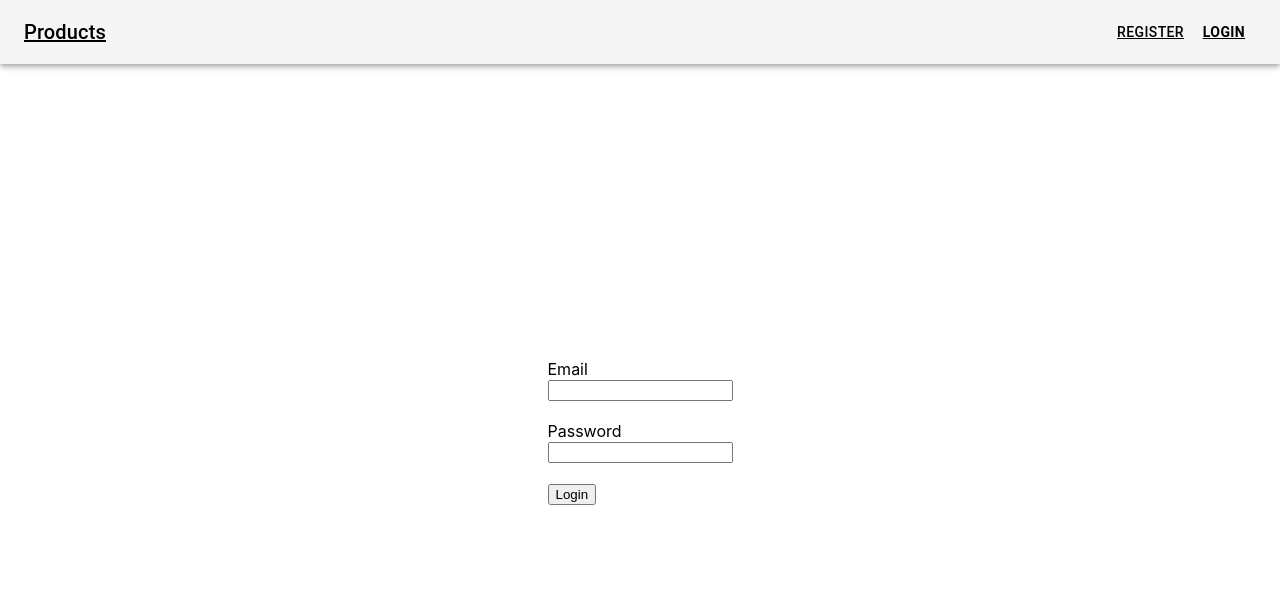
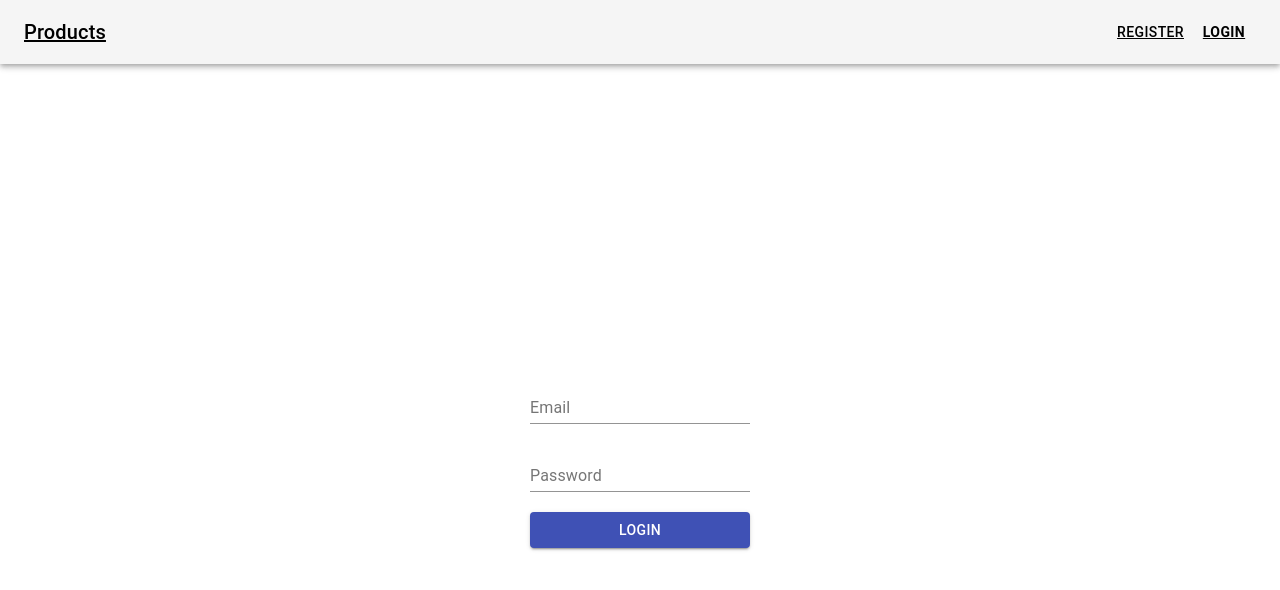
Before and after one commit to romanmashkovskiy/promotion-react-client, a React (Create React App) app: page /login in a window 1280 px wide. Shown: the top 590 px of the page. Built offline with nearby package versions, Linux system fonts and the light colour scheme; no server answers.

Commit message:
app view update

```diff
--- a/src/UI/Button.js
+++ b/src/UI/Button.js
@@ -1,13 +1,16 @@
 import React from 'react';
+import Button from '@material-ui/core/Button';
 
-const Button = ({ value, isSubmitting, handleSubmit, type }) => (
-    <button
+const ButtonForm = ({ value, isSubmitting, handleSubmit, type }) => (
+    <Button
+        variant='contained'
+        color='primary'
         type={type}
         disabled={isSubmitting}
         onClick={handleSubmit}
     >
         {value}
-    </button>
+    </Button>
 );
 
-export default Button;
+export default ButtonForm;
--- a/src/UI/Container.js
+++ b/src/UI/Container.js
@@ -2,11 +2,12 @@ import styled from 'styled-components';
 
 const Container = styled.div`
     width: 100%;
-    height: calc(100vh - 64px);
+    min-height: calc(100vh - 64px);
     display: flex;
     align-items: center;
     justify-content: center;
     flex-direction: column;
+    padding: 30px 0;
 `;
 
 export default Container;
--- a/src/UI/Input.js
+++ b/src/UI/Input.js
@@ -1,40 +1,50 @@
 import React from 'react';
-import FieldError from './FieldError';
 import { getIn } from 'formik';
-import styled from 'styled-components';
+import { makeStyles } from '@material-ui/core/styles';
+import FormControl from '@material-ui/core/FormControl';
+import FormHelperText from '@material-ui/core/FormHelperText';
+import Input from '@material-ui/core/Input';
+import InputLabel from '@material-ui/core/InputLabel';
 
-const Wrapper = styled.div`
-    margin-bottom: 20px;
-`;
+const useStyles = makeStyles(() => ({
+    formControl: {
+        marginBottom: 20,
+    },
+    error: {
+        color: 'red'
+    }
+}));
 
-const Input = ({ name, handleChange, handleBlur, values, errors, touched, type, label }) => {
+const InputForm = ({ name, handleChange, handleBlur, values, errors, touched, type, label, multiline, rows }) => {
     const value = getIn(values, name);
     const error = getIn(errors, name);
     const isTouched = getIn(touched, name);
 
+    const classes = useStyles();
+
     return (
-        <Wrapper>
-            <div>
-                <label>{label}</label>
-            </div>
-            <div>
-                <input
+        <FormControl className={classes.formControl}>
+            <InputLabel htmlFor={name}>
+                {label}
+            </InputLabel>
+            <Input
+                id={name}
                 name={name}
                 onChange={handleChange}
                 onBlur={handleBlur}
                 value={value}
                 autoComplete='off'
                 type={type}
-                    multiple
+                multiline={multiline}
+                rows={6}
             />
-            </div>
             {isTouched && error && (
-                <FieldError>
+                <FormHelperText className={classes.error}>
                     {error}
-                </FieldError>
+                </FormHelperText>
             )}
-        </Wrapper>
+        </FormControl>
     );
 };
 
-export default Input;
+export default InputForm;
--- a/src/UI/InputFile.js
+++ b/src/UI/InputFile.js
@@ -1,39 +1,47 @@
 import React from 'react';
-import styled from 'styled-components';
 import { getIn } from 'formik';
 import { FieldArray } from 'formik';
-import FieldError from './FieldError';
 import ImagePreview from './ImagePreview';
+import { makeStyles } from '@material-ui/core/styles';
+import Button from '@material-ui/core/Button';
+import FormControl from '@material-ui/core/FormControl';
+import FormHelperText from '@material-ui/core/FormHelperText';
+import GridList from '@material-ui/core/GridList';
+import GridListTile from '@material-ui/core/GridListTile';
 
 const quantityLimitOfFilesToDownload = 10;
 const sizeLimitOfFilesToDownload = 15 * 1024 * 1024;
 
-const Wrapper = styled.div`
-    position: relative;
-    margin-bottom: 20px;
-`;
-
-const StyledLabel = styled.label`
-    display: block;
-	cursor: pointer;
-	border: 1px solid black;
-
-	input {
-		display: none;
-	}
-`;
-
-const AddIcon = styled.div`
-    cursor: pointer;
-	position: absolute;
-	top: 1px;
-	right: 6px;
-`;
+const useStyles = makeStyles(() => ({
+    formControl: {
+        marginBottom: 20,
+        width: '100%'
+    },
+    button: {
+      width: '100%'
+    },
+    error: {
+        color: 'red'
+    },
+    root: {
+        display: 'flex',
+        flexWrap: 'wrap',
+        justifyContent: 'space-around',
+        overflow: 'hidden',
+        marginBottom: 20
+    },
+    gridList: {
+        width: 200,
+        height: 200,
+    },
+}));
 
 const InputFile = ({ name, nameDeleted, values, handleBlur, touched, errors, setFieldValue }) => {
     const value = getIn(values, name);
     const error = getIn(errors, name);
     const isTouched = getIn(touched, name);
+
+    const classes = useStyles();
 
     const onChange = event => {
         const file = event.target.files[0];
@@ -50,52 +58,50 @@ const InputFile = ({ name, nameDeleted, values, handleBlur, touched, errors, set
 
     return (
         <FieldArray
-            name={ name }
-            render={ arrayHelpers => (
+            name={name}
+            render={arrayHelpers => (
                 <>
-                    {
-                        value.map((item, index) => {
-                                return (
-                                    <Wrapper key={ index }>
+                    <div className={classes.root}>
+                        <GridList cellHeight={150} className={classes.gridList} cols={1}>
+                            {value.map((item, index) => (
+                                <GridListTile key={index} cols={1}>
                                     <ImagePreview
-                                            backgroundImage={ item }
-                                            deleteImage={ () => {
+                                        key={index}
+                                        backgroundImage={item}
+                                        deleteImage={() => {
                                             if (item.s3Key) {
                                                 setFieldValue(nameDeleted, values[nameDeleted].concat(item));
                                             }
                                             arrayHelpers.remove(index);
-                                            } }
+                                        }}
                                     />
-                                    </Wrapper>
-                                )
-                            }
-                        )
-                    }
-
-                    <Wrapper>
-                        <StyledLabel
-                            isTouched={ isTouched }
-                            error={ error }
-                        >
+                                </GridListTile>
+                            ))}
+                        </GridList>
+                    </div>
+                    <FormControl className={classes.formControl}>
                         <input
                             type='file'
-                                onChange={ onChange }
+                            onChange={onChange}
                             accept='image/*'
-                                onBlur={ handleBlur }
+                            onBlur={handleBlur}
+                            style={{ display: 'none' }}
+                            id={name}
+                            multiple
                         />
-                            <span>Choose a File</span>
-                            <AddIcon>
-                                <i className='fas fa-plus'/>
-                            </AddIcon>
-                        </StyledLabel>
-                        { isTouched && error && (
-                            <FieldError>
-                                { error }
-                            </FieldError>
-                        ) }
-                    </Wrapper>
+                        <label htmlFor={name}>
+                            <Button variant='contained' component='span' className={classes.button}>
+                                Upload Pictures
+                            </Button>
+                        </label>
+                        {isTouched && error && (
+                            <FormHelperText className={classes.error}>
+                                {error}
+                            </FormHelperText>
+                        )}
+                    </FormControl>
                 </>
-            ) }
+            )}
         />
     );
 };
--- a/src/UI/Textarea.js
+++ /dev/null
@@ -1,36 +0,0 @@
-import React from 'react';
-import FieldError from './FieldError';
-import { getIn } from 'formik';
-import styled from 'styled-components';
-
-const Wrapper = styled.div`
-    margin-bottom: 20px;
-`;
-
-export default ({ name, handleChange, handleBlur, values, errors, touched, type, label }) => {
-    const value = getIn(values, name);
-    const error = getIn(errors, name);
-    const isTouched = getIn(touched, name);
-
-    return (
-        <Wrapper>
-            <div>
-                <label>{label}</label>
-            </div>
-            <div>
-                <textarea
-                    name={name}
-                    onChange={handleChange}
-                    onBlur={handleBlur}
-                    value={value}
-                    autoComplete='off'
-                />
-            </div>
-            {isTouched && error && (
-                <FieldError>
-                    {error}
-                </FieldError>
-            )}
-        </Wrapper>
-    );
-};
--- a/src/components/AddProduct/form/index.js
+++ b/src/components/AddProduct/form/index.js
@@ -2,9 +2,9 @@ import React from 'react';
 import { Formik } from 'formik';
 import * as Yup from 'yup';
 
+import { makeStyles } from '@material-ui/core/styles';
 import Input from '../../../UI/Input';
 import InputFile from '../../../UI/InputFile';
-import Textarea from '../../../UI/Textarea';
 import Button from '../../../UI/Button';
 
 
@@ -18,20 +18,31 @@ const AddProductSchema = Yup.object().shape({
         .min(1, 'Minimum 1 picture'),
 });
 
+const useStyles = makeStyles(() => ({
+    container: {
+        display: 'flex',
+        flexDirection: 'column',
+    },
+}));
+
 const AddProductForm = ({ initialValues, handleSubmit, changeProduct }) => {
+    const classes = useStyles();
+
     const renderForm = (formProps) => {
         return (
-            <form onSubmit={formProps.handleSubmit}>
+            <form onSubmit={formProps.handleSubmit} className={classes.container}>
                 <Input
                     {...formProps}
                     label='Title'
                     name='title'
                     type='text'
                 />
-                <Textarea
+                <Input
                     {...formProps}
                     label='Description'
                     name='description'
+                    type='text'
+                    multiline={true}
                 />
                 <InputFile
                     {...formProps}
--- a/src/components/Login/form/index.js
+++ b/src/components/Login/form/index.js
@@ -2,6 +2,7 @@ import React from 'react';
 import { Formik } from 'formik';
 import * as Yup from 'yup';
 
+import { makeStyles } from '@material-ui/core/styles';
 import Input from '../../../UI/Input';
 import Button from '../../../UI/Button';
 
@@ -14,10 +15,19 @@ const LoginSchema = Yup.object().shape({
         .required('Password is required.')
 });
 
+const useStyles = makeStyles(() => ({
+    container: {
+        display: 'flex',
+        flexDirection: 'column',
+    },
+}));
+
 const LoginForm = ({ initialValues, handleSubmit }) => {
+    const classes = useStyles();
+
     const renderForm = (formProps) => {
         return (
-            <form onSubmit={formProps.handleSubmit}>
+            <form onSubmit={formProps.handleSubmit} className={classes.container}>
                 <Input
                     {...formProps}
                     label='Email'
--- a/src/components/ProductPage/form/index.js
+++ b/src/components/ProductPage/form/index.js
@@ -2,8 +2,8 @@ import React from 'react';
 import { Formik } from 'formik';
 import * as Yup from 'yup';
 
+import { makeStyles } from '@material-ui/core/styles';
 import Input from '../../../UI/Input';
-import Textarea from '../../../UI/Textarea';
 import Button from '../../../UI/Button';
 
 
@@ -14,20 +14,31 @@ const AddReviewSchema = Yup.object().shape({
         .required('Text is required.')
 });
 
+const useStyles = makeStyles(() => ({
+    container: {
+        display: 'flex',
+        flexDirection: 'column',
+    },
+}));
+
 const AddReviewForm = ({ initialValues, handleSubmit }) => {
+    const classes = useStyles();
+
     const renderForm = (formProps) => {
         return (
-            <form onSubmit={formProps.handleSubmit}>
+            <form onSubmit={formProps.handleSubmit} className={classes.container}>
                 <Input
                     {...formProps}
                     label='Rating'
                     name='rating'
                     type='number'
                 />
-                <Textarea
+                <Input
                     {...formProps}
                     label='Text'
                     name='text'
+                    type='text'
+                    multiline={true}
                 />
                 <Button
                     {...formProps}
--- a/src/components/ProductPage/index.js
+++ b/src/components/ProductPage/index.js
@@ -4,8 +4,30 @@ import Container from '../../UI/Container';
 import AddReviewForm from './form';
 import axiosClient from '../../utils/axiosConfig';
 import { useStateValue } from '../../store';
-import { GET_PRODUCT_FAILURE, GET_PRODUCT_REQUEST, GET_PRODUCT_SUCCESS } from '../../store/reducers/products';
+import {
+    GET_PRODUCT_FAILURE,
+    GET_PRODUCT_REQUEST,
+    GET_PRODUCT_SUCCESS
+} from '../../store/reducers/products';
 import ProductPicture from '../../UI/ProductPicture';
+import { makeStyles } from '@material-ui/core/styles';
+import GridList from '@material-ui/core/GridList';
+import GridListTile from '@material-ui/core/GridListTile';
+import Typography from '@material-ui/core/Typography';
+
+const useStyles = makeStyles(() => ({
+    root: {
+        display: 'flex',
+        flexWrap: 'wrap',
+        justifyContent: 'space-around',
+        overflow: 'hidden',
+        marginBottom: 20
+    },
+    gridList: {
+        width: 320,
+        height: 300,
+    },
+}));
 
 const ProductPage = ({ match }) => {
     const [state, dispatch] = useStateValue();
@@ -15,6 +37,8 @@ const ProductPage = ({ match }) => {
     const { isAuthenticated } = state.auth;
 
     const { id } = match.params;
+
+    const classes = useStyles();
 
     const getProduct = async (id) => {
         try {
@@ -74,31 +98,44 @@ const ProductPage = ({ match }) => {
     if (currentProduct) {
         return (
             <Container>
-                <div style={ { marginBottom: '50px' } }>
-                    <p>title: { currentProduct.title }</p>
-                    <p>description: { currentProduct.description }</p>
+                <div style={{ marginBottom: '50px' }}>
+                    <Typography variant="h4" gutterBottom>
+                        title: {currentProduct.title}
+                    </Typography>
+                    <Typography variant="body1" gutterBottom>
+                        description: {currentProduct.description}
+                    </Typography>
 
-                    {currentProduct.pictures.map(picture => (
-                        <ProductPicture key={picture.name} picture={picture}/>
-                    ))}
+                    <div className={classes.root}>
+                        <GridList cellHeight={300} className={classes.gridList} cols={1}>
+                            {currentProduct.pictures.map(picture => (
+                                <GridListTile key={picture.name} cols={1}>
+                                    <ProductPicture
+                                        picture={picture}
+                                    />
+                                </GridListTile>
+                            ))}
+                        </GridList>
+                    </div>
+
 
                     <p>reviews:</p>
                     <ol>
-                        { currentProduct.reviews.map(review => (
-                            <li key={ review.id }>
-                                <div>posted by - { review.user.userName }</div>
-                                <div>rating - { review.rating }</div>
-                                <div>text - { review.text }</div>
+                        {currentProduct.reviews.map(review => (
+                            <li key={review.id}>
+                                <div>posted by - {review.user.userName}</div>
+                                <div>rating - {review.rating}</div>
+                                <div>text - {review.text}</div>
                             </li>
-                        )) }
+                        ))}
                     </ol>
                 </div>
-                { isAuthenticated && (
+                {isAuthenticated && (
                     <AddReviewForm
-                        initialValues={ { rating: '', text: '' } }
-                        handleSubmit={ handleAddReview }
+                        initialValues={{ rating: '', text: '' }}
+                        handleSubmit={handleAddReview}
                     />
-                ) }
+                )}
             </Container>
         );
     }
--- a/src/components/Register/form/index.js
+++ b/src/components/Register/form/index.js
@@ -2,6 +2,7 @@ import React from 'react';
 import { Formik } from 'formik';
 import * as Yup from 'yup';
 
+import { makeStyles } from '@material-ui/core/styles';
 import Input from '../../../UI/Input';
 import Button from '../../../UI/Button';
 
@@ -18,10 +19,19 @@ const RegisterSchema = Yup.object().shape({
         .max(25)
 });
 
+const useStyles = makeStyles(() => ({
+    container: {
+        display: 'flex',
+        flexDirection: 'column',
+    },
+}));
+
 const RegisterForm = ({ initialValues, handleSubmit }) => {
+    const classes = useStyles();
+
     const renderForm = (formProps) => {
         return (
-            <form onSubmit={formProps.handleSubmit}>
+            <form onSubmit={formProps.handleSubmit} className={classes.container}>
                 <Input
                     {...formProps}
                     label='User Name'
```
Lines whose indentation alone changed are shown as unchanged.
